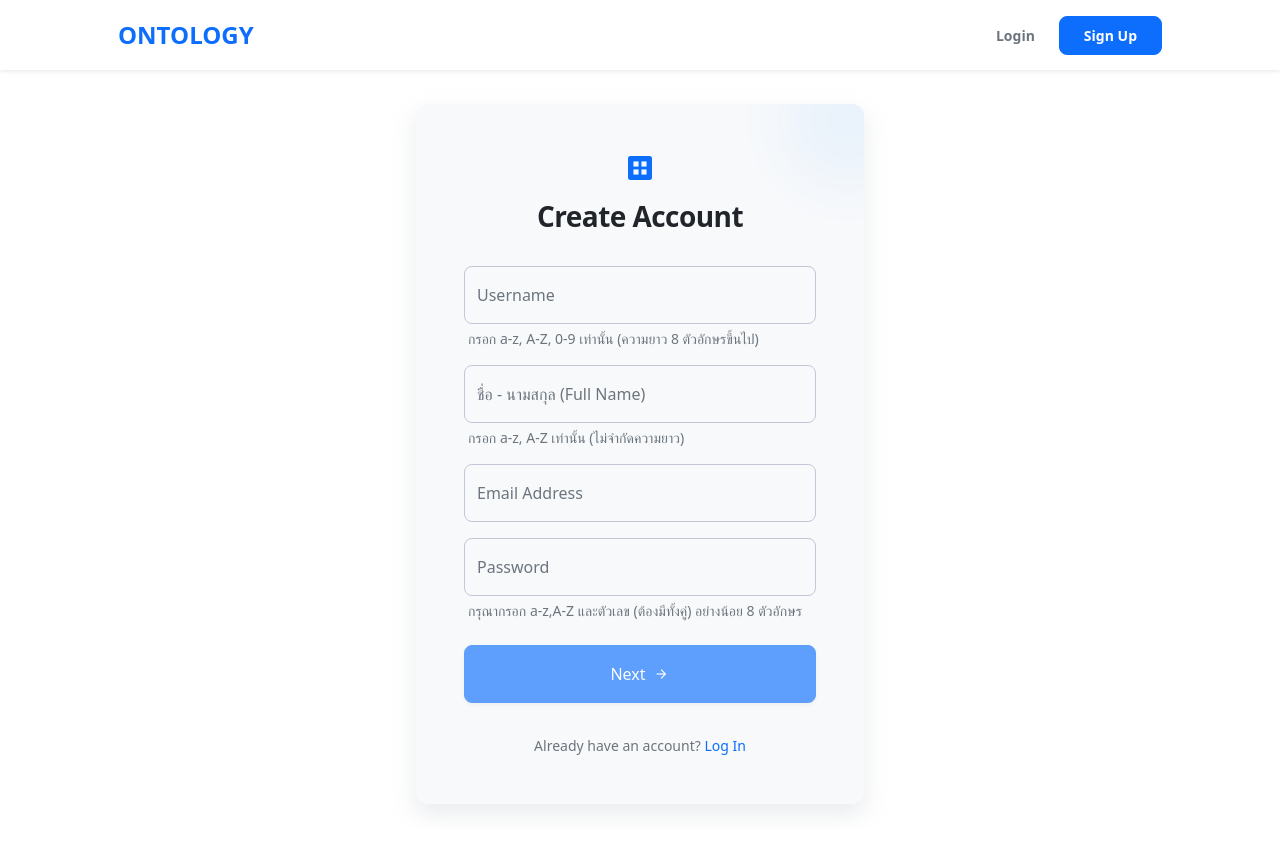
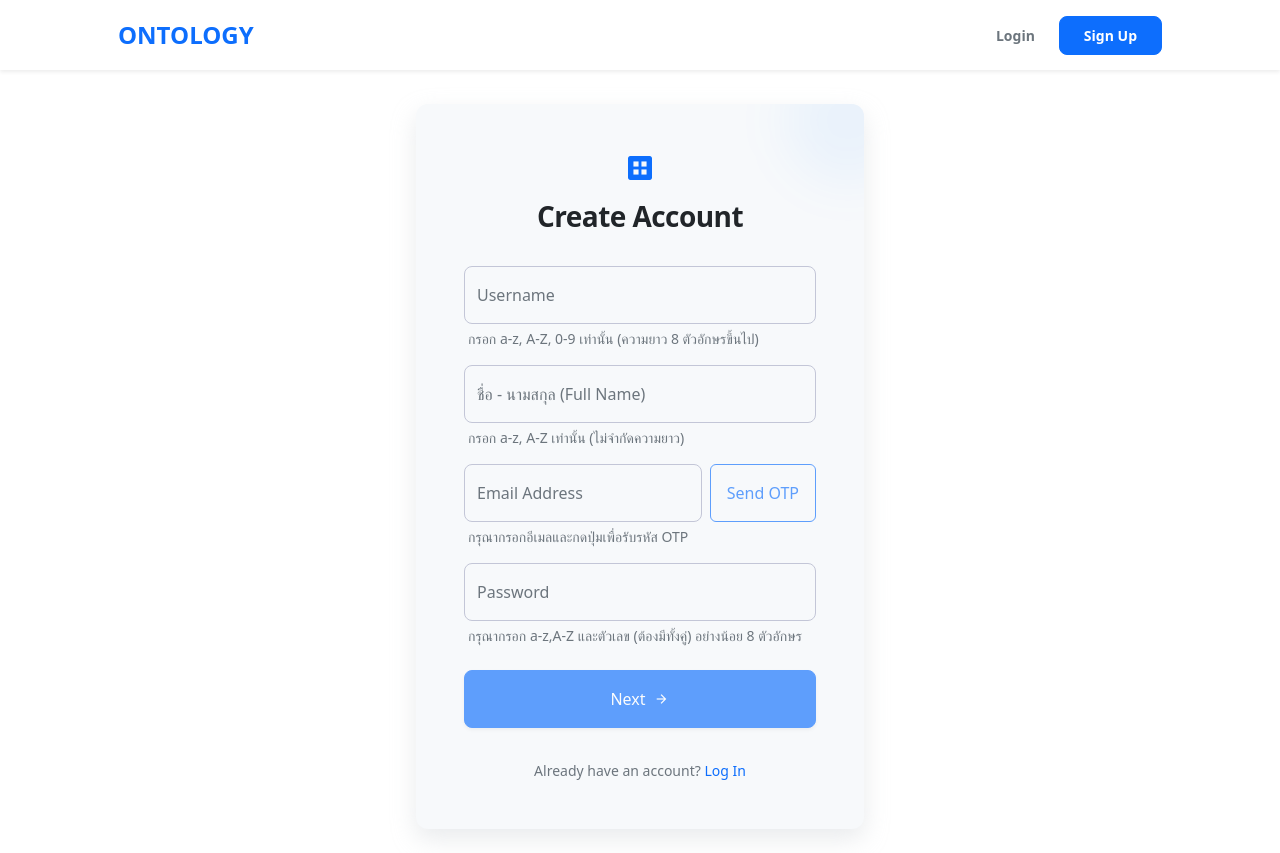
Before and after one commit to nerss18th/Ontology_Final_Project-master, an Angular app: page /signup in a window 1280 px wide. Before the commit the page ends 828 px from the top, so only its background shows below. Built offline with nearby package versions, Linux system fonts and the light colour scheme.

Commit message:
อัพเดต OTP

```diff
--- a/src/app/page/signup/signup.html
+++ b/src/app/page/signup/signup.html
@@ -58,19 +58,48 @@
           </div>
         </div>
 
-        <!-- ช่องกรอก Email -->
+        <!-- ช่องกรอก Email และปุ่ม Send OTP -->
         <div>
-          <div class="form-floating">
-            <input type="email" class="form-control custom-input" [class.is-invalid]="
-                signupForm.get('email')?.invalid && signupForm.get('email')?.touched
-              " id="email" placeholder="name@company.com" formControlName="email" />
-            <label for="email" class="text-secondary">Email Address</label>
+          <div class="d-flex gap-2">
+            <div class="form-floating flex-grow-1">
+              <input type="email" class="form-control custom-input" [class.is-invalid]="
+                  signupForm.get('email')?.invalid && signupForm.get('email')?.touched
+                " id="email" placeholder="name@company.com" formControlName="email" />
+              <label for="email" class="text-secondary">Email Address</label>
+            </div>
+            <button type="button" class="btn btn-outline-primary px-3" style="white-space: nowrap;"
+              (click)="sendOtp()" [disabled]="signupForm.get('email')?.invalid || isSendingOtp || otpSent">
+              <span *ngIf="isSendingOtp" class="spinner-border spinner-border-sm me-1" role="status" aria-hidden="true"></span>
+              {{ isSendingOtp ? 'Sending...' : (otpSent ? 'OTP Sent' : 'Send OTP') }}
+            </button>
           </div>
           <div *ngIf="signupForm.get('email')?.invalid && signupForm.get('email')?.touched"
+            class="invalid-feedback d-block mt-1 ps-1">
+            <span class="material-symbols-outlined me-1 align-middle" style="font-size: 16px">error</span>
+            <span *ngIf="signupForm.get('email')?.hasError('required')">กรุณาใส่ Email</span>
+            <span *ngIf="!signupForm.get('email')?.hasError('required') && signupForm.get('email')?.hasError('email')">กรุณาใส่อีเมลให้ถูกต้อง</span>
+          </div>
+          <div class="small text-secondary mt-1 ps-1">
+            กรุณากรอกอีเมลและกดปุ่มเพื่อรับรหัส OTP
+          </div>
+        </div>
+
+        <!-- ช่องกรอก OTP (แสดงหลังจากส่ง OTP แล้ว) -->
+        <div *ngIf="otpSent" class="animate__animated animate__fadeIn">
+          <div class="form-floating">
+            <input type="text" class="form-control custom-input" [class.is-invalid]="
+                signupForm.get('otp')?.invalid && signupForm.get('otp')?.touched
+              " id="otp" placeholder="123456" formControlName="otp" maxlength="6" />
+            <label for="otp" class="text-secondary">OTP Code (6 Digits)</label>
+            <div class="small text-secondary mt-1 ps-1">
+              กรุณากรอกรหัส OTP 6 หลักที่ได้รับทางอีเมล
+            </div>
+          </div>
+          <div *ngIf="signupForm.get('otp')?.invalid && signupForm.get('otp')?.touched"
             class="invalid-feedback d-flex align-items-center mt-1 ps-1">
             <span class="material-symbols-outlined me-1" style="font-size: 16px">error</span>
-            <span *ngIf="signupForm.get('email')?.hasError('required')">กรุณาใส่ Email</span>
-            <span *ngIf="!signupForm.get('email')?.hasError('required') && signupForm.get('email')?.hasError('email')">กรุณาใส่อีเมลให้ถูกต้อง</span>
+            <span *ngIf="signupForm.get('otp')?.hasError('required')">กรุณากรอกรหัส OTP</span>
+            <span *ngIf="!signupForm.get('otp')?.hasError('required') && signupForm.get('otp')?.hasError('pattern')">รหัส OTP ต้องเป็นตัวเลข 6 หลัก</span>
           </div>
         </div>
 
--- a/src/app/page/signup/signup.ts
+++ b/src/app/page/signup/signup.ts
@@ -28,8 +28,12 @@ export class Signup {
       Validators.minLength(8),
       Validators.pattern(/^(?=.*[a-zA-Z])(?=.*[0-9])[a-zA-Z0-9]+$/),
     ]),
+    otp: new FormControl(''),
   });
   isLoading = false;
+  isSendingOtp = false;
+  otpSent = false;
+  verificationToken: string | null = null;
   errorMessage: string | null = null;
 
   constructor(
@@ -38,12 +42,54 @@ export class Signup {
     private cdr: ChangeDetectorRef,
   ) {}
 
+  sendOtp() {
+    const emailControl = this.signupForm.get('email');
+    if (emailControl?.valid && emailControl.value) {
+      this.isSendingOtp = true;
+      this.errorMessage = null;
+      this.cdr.detectChanges();
+
+      this.authService.sendOtp(emailControl.value).subscribe({
+        next: (res) => {
+          this.isSendingOtp = false;
+          if (res.success && res.verificationToken) {
+            this.otpSent = true;
+            this.verificationToken = res.verificationToken;
+
+            // เพิ่ม Validator ให้กับฟิลด์ OTP
+            const otpControl = this.signupForm.get('otp');
+            otpControl?.setValidators([Validators.required, Validators.pattern(/^[0-9]{6}$/)]);
+            otpControl?.updateValueAndValidity();
+          } else {
+            this.errorMessage = res.message || 'เกิดข้อผิดพลาดในการส่ง OTP';
+          }
+          this.cdr.detectChanges();
+        },
+        error: (err) => {
+          this.isSendingOtp = false;
+          this.errorMessage = err.error?.error || err.error?.message || 'เกิดข้อผิดพลาดในการส่ง OTP';
+          this.cdr.detectChanges();
+        }
+      });
+    }
+  }
+
   onSubmit() {
     if (this.signupForm.valid) {
+      if (!this.otpSent || !this.verificationToken) {
+        this.errorMessage = 'กรุณาส่งและยืนยัน OTP ก่อนทำการสมัครสมาชิก';
+        return;
+      }
+
       this.isLoading = true;
       this.errorMessage = null;
-      const { email, password, username, name } = this.signupForm.value;
+      const { email, password, username, name, otp } = this.signupForm.value;
 
+      // ตรวจสอบ OTP ก่อนสมัครสมาชิก
+      this.authService.verifyOtp(this.verificationToken, otp!).subscribe({
+        next: (verifyRes) => {
+          if (verifyRes.success) {
+            // ถ้ายืนยัน OTP สำเร็จ ให้ทำการสมัครสมาชิกต่อ
             this.authService.signUp(email!, password!, name!, username!).subscribe({
               next: (res) => {
                 this.isLoading = false;
@@ -57,7 +103,6 @@ export class Signup {
               },
               error: (err) => {
                 this.isLoading = false;
-          // Extract backend error message if available
                 if (err.error && err.error.message) {
                   this.errorMessage = err.error.message;
                 } else {
@@ -66,6 +111,19 @@ export class Signup {
                 this.cdr.detectChanges();
               },
             });
+          } else {
+            // กรณียืนยัน OTP ไม่สำเร็จ
+            this.isLoading = false;
+            this.errorMessage = verifyRes.message || 'รหัส OTP ไม่ถูกต้อง';
+            this.cdr.detectChanges();
+          }
+        },
+        error: (err) => {
+          this.isLoading = false;
+          this.errorMessage = err.error?.error || 'ตรวจสอบ OTP ไม่สำเร็จ';
+          this.cdr.detectChanges();
+        }
+      });
     }
   }
 }
--- a/src/app/services/auth.service.ts
+++ b/src/app/services/auth.service.ts
@@ -40,6 +40,26 @@ export class AuthService {
         localStorage.removeItem(this.CURRENT_USER_KEY);
       }
     }
+  }
+
+  /**
+   * ส่ง OTP ไปยังอีเมล
+   */
+  sendOtp(email: string): Observable<{ success: boolean; message: string; verificationToken?: string }> {
+    return this.apiService.postSendOtp(email).pipe(
+      map((res: any) => ({ success: true, message: 'ส่ง OTP สำเร็จ', verificationToken: res.verificationToken })),
+      catchError((err: any) => of({ success: false, message: err.error?.error || 'ส่ง OTP ไม่สำเร็จ' }))
+    );
+  }
+
+  /**
+   * ยืนยัน OTP
+   */
+  verifyOtp(verificationToken: string, otp: string): Observable<{ success: boolean; message: string; email?: string }> {
+    return this.apiService.postVerifyOtp(verificationToken, otp).pipe(
+      map((res: any) => ({ success: true, message: 'ยืนยัน OTP สำเร็จ', email: res.email })),
+      catchError((err: any) => of({ success: false, message: err.error?.error || 'ยืนยัน OTP ไม่สำเร็จ' }))
+    );
   }
 
   /**
--- a/src/app/services/backend-api.service.ts
+++ b/src/app/services/backend-api.service.ts
@@ -34,6 +34,14 @@ export class BackendApiService {
   // ==========================================
   // USER API ENDPOINTS
   // ==========================================
+
+  postSendOtp(email: string): Observable<ApiResponse> {
+    return this.http.post<ApiResponse>(`${this.baseUrl}/auth/send-otp`, { email });
+  }
+
+  postVerifyOtp(verificationToken: string, otp: string): Observable<ApiResponse> {
+    return this.http.post<ApiResponse>(`${this.baseUrl}/auth/verify-otp`, { verificationToken, otp });
+  }
 
   postSignUp(data: { email: string; password: string; name: string; username?: string }): Observable<ApiResponse> {
     return this.http.post<ApiResponse>(`${this.baseUrl}/users/signup`, data);
```
Lines whose indentation alone changed are shown as unchanged.
